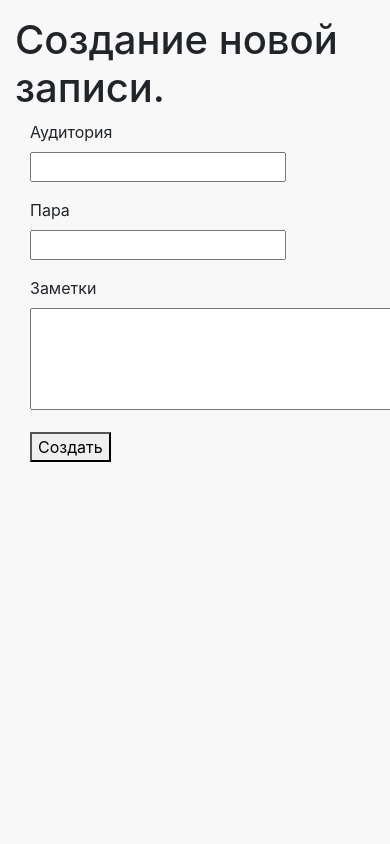
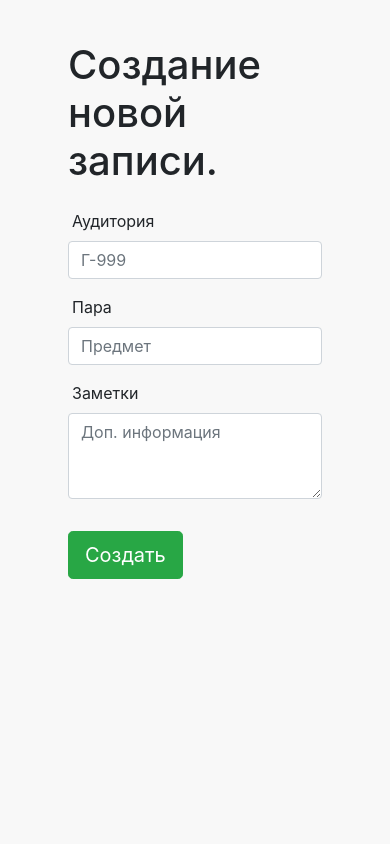
Before and after one commit to KonovalovNikolai/Beholder_Web_App, a Flask app: page /new_post in a window 390 px wide; the page is wider, and only the part inside the window is pictured. Shown: the part 56-900 px from the top of that part. Run offline with Flask 2, Linux system fonts and the light colour scheme; the visitor is signed in with stand-in values (Sample User, id 1); data comes from the database, SQL or seed files in the repository; parts of the project's set-up code (start-up, migrations or seed data) failed here and were passed over; some libraries are stand-ins or nearby versions.

Commit message:
Доработка стиля для страницы пользователя.

```diff
--- a/app/static/css/custom.css
+++ b/app/static/css/custom.css
@@ -192,6 +192,13 @@
         margin-left: auto;
         margin-right: auto;
     }
+
+    ._column_img {
+        width: 100%;
+        text-align: center;
+        margin-left: auto;
+        margin-right: auto;
+    }
 }
 
 
--- a/app/templates/base.html
+++ b/app/templates/base.html
@@ -56,12 +56,12 @@
                         <a class="nav-link" href="{{ url_for("login") }}">Войти</a>
                     </li>
                 {% else %}
-                    <li class="nav-item">
+                    <li class="nav-item mr-4">
                         <a class="nav-link" href="{{ url_for('profile', user_id=current_user.id) }}">
                             {{ current_user.get_fullname() }}
                         </a>
                     </li>
-                    <li class="nav-item ml-4">
+                    <li class="nav-item">
                         <a class="nav-link" href="{{ url_for("logout") }}">Выйти</a>
                     </li>
                 {% endif %}
--- a/app/templates/new_post.html
+++ b/app/templates/new_post.html
@@ -18,30 +18,31 @@
 {% endblock %}
 
 {% block content %}
+    <div class="content content_margin">
         <h1>Создание новой записи.</h1>
 
-    <div class="container">
+        <div class="">
             <form upload_to="{{ url_for('upload_post_image') }}"
                   class="dropzone" action="{{ url_for('secure_post_image') }}">
             </form>
-        <form method="POST" id="post-info">
+            <form method="POST" id="post-info" class="mt-4">
                 {{ form.hidden_tag() }}
                 <p>
-                {{ form.room.label }}<br>
-                {{ form.room(size=20) }}
+                    {{ form.room.label(class="ml-1") }} <br>
+                    {{ form.room(size=20, class="form-control", placeholder="Г-999") }}
                 </p>
                 <p>
-                {{ form.lesson.label }}<br>
-                {{ form.lesson(size=20, id='lesson') }}
+                    {{ form.lesson.label(class="ml-1") }}<br>
+                    {{ form.lesson(size=20, id='lesson', class="form-control", placeholder="Предмет") }}
                 </p>
                 <p>
-                {{ form.notes.label }}<br>
-                {{ form.notes(cols=50, rows=4) }}
+                    {{ form.notes.label(class="ml-1") }}<br>
+                    {{ form.notes(cols=50, rows=3, class="form-control", placeholder="Доп. информация") }}
                 </p>
             </form>
-        <button  id="create">Создать</button>
+            <button class="btn btn-success btn-lg mt-3" id="create">Создать</button>
         </div>
-
+    </div>
 {% endblock %}
 
 {% block scripts %}
```
Also changed, not shown: app/templates/user.html (+9 -6 lines). Lines whose indentation alone changed are shown as unchanged.
